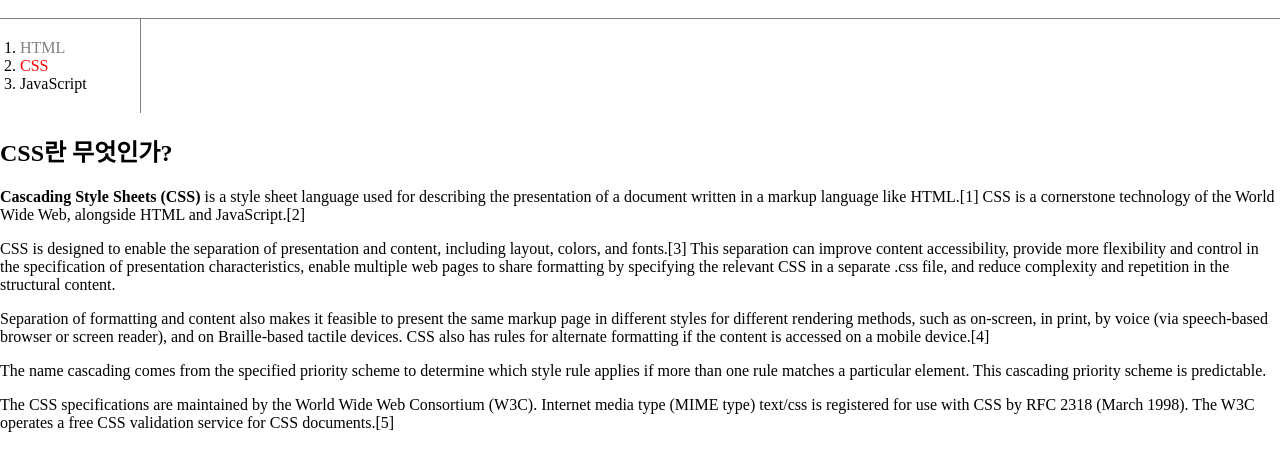
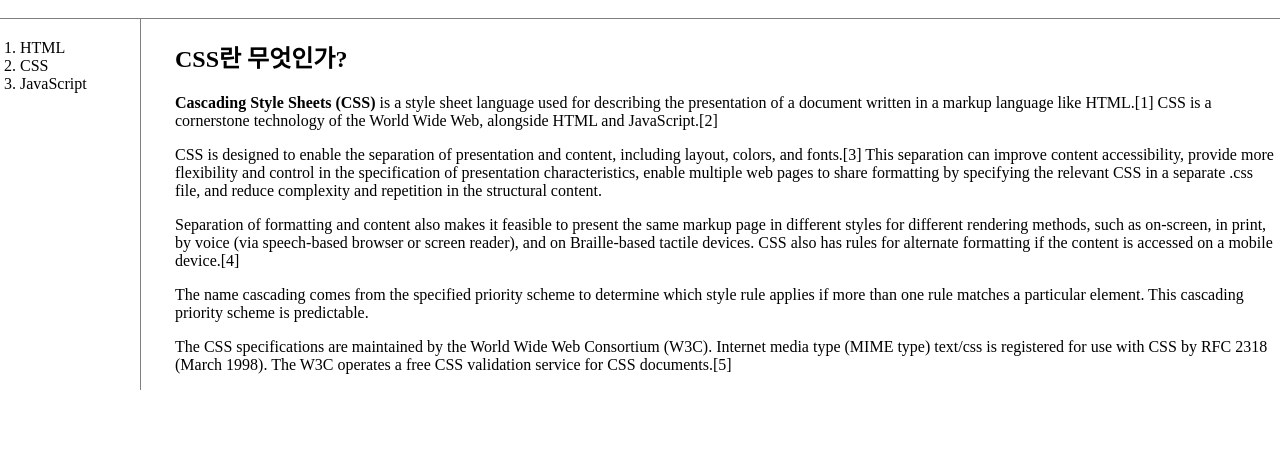
Before and after one commit to doulos76/web1, a plain HTML site: page 2.html in a window 1280 px wide. Shown: the part 74-544 px from the top of the page. Drawn offline with Linux system fonts and the light colour scheme.

Commit message:
apply grid

```diff
--- a/2.html
+++ b/2.html
@@ -4,11 +4,17 @@
   <title>WEB1-CSS</title>
   <meta charset="utf-8">
   <style>
-      #active {
+  /* #active {
     color: red;
   }
   .saw {
     color: gray;
+  } */
+  #grid ol {
+    border-right: 1px solid gray;
+    width: 100px;
+    margin: 0;
+    padding: 20px;
   }
   a {
     color: black;
@@ -30,20 +36,31 @@
   body {
     margin: 0px;
   }
+  #grid {
+    display: grid;
+    grid-template-columns: 150px 1fr;
+  }
+  #article {
+    padding-left: 25px;
+  }
   </style>
 </head>
 <body>
   <h1><a href="index.html">WEB</a></h1>
+  <div id="grid">
     <ol>
       <li><a href="1.html" class="saw">HTML</a></li>
       <li><a href="2.html" class="saw" id="active">CSS</a></li>
       <li><a href="3.html">JavaScript</a></li>
     </ol>
+    <div id="article">
       <h2>CSS란 무엇인가?</h2>
       <p><a href="https://en.wikipedia.org/wiki/Cascading_Style_Sheets" target="_blank" title="CSS wikipedia"><strong>Cascading Style Sheets <b>(CSS)</b></strong></a> is a style sheet language used for describing the presentation of a document written in a markup language like HTML.[1] CSS is a cornerstone technology of the World Wide Web, alongside HTML and JavaScript.[2]</p>
       <p>CSS is designed to enable the separation of presentation and content, including layout, colors, and fonts.[3] This separation can improve content accessibility, provide more flexibility and control in the specification of presentation characteristics, enable multiple web pages to share formatting by specifying the relevant CSS in a separate .css file, and reduce complexity and repetition in the structural content.</p>
       <p>Separation of formatting and content also makes it feasible to present the same markup page in different styles for different rendering methods, such as on-screen, in print, by voice (via speech-based browser or screen reader), and on Braille-based tactile devices. CSS also has rules for alternate formatting if the content is accessed on a mobile device.[4]</p>
       <p>The name cascading comes from the specified priority scheme to determine which style rule applies if more than one rule matches a particular element. This cascading priority scheme is predictable.</p>
       <p>The CSS specifications are maintained by the World Wide Web Consortium (W3C). Internet media type (MIME type) text/css is registered for use with CSS by RFC 2318 (March 1998). The W3C operates a free CSS validation service for CSS documents.[5]</p>
+    </div>
+  </div>
 </body>
 </html>
```
Lines whose indentation alone changed are shown as unchanged.
